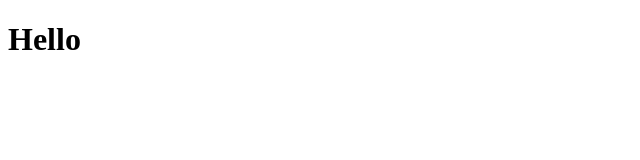
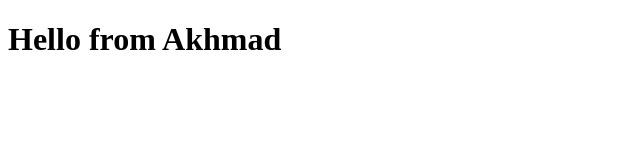
Before and after one commit to akhmad-samandarov2009/homepage, a plain HTML site: page index.html in a window 1280 px wide. Shown: the whole page, without its empty margins (0-640 px from the left). Drawn offline with Linux system fonts and the light colour scheme.

Commit message:
Change hello message

```diff
--- a/index.html
+++ b/index.html
@@ -7,6 +7,6 @@
     <title>Document</title>
   </head>
   <body>
-    <h1>Hello</h1>
+    <h1>Hello from Akhmad</h1>
   </body>
 </html>
```
